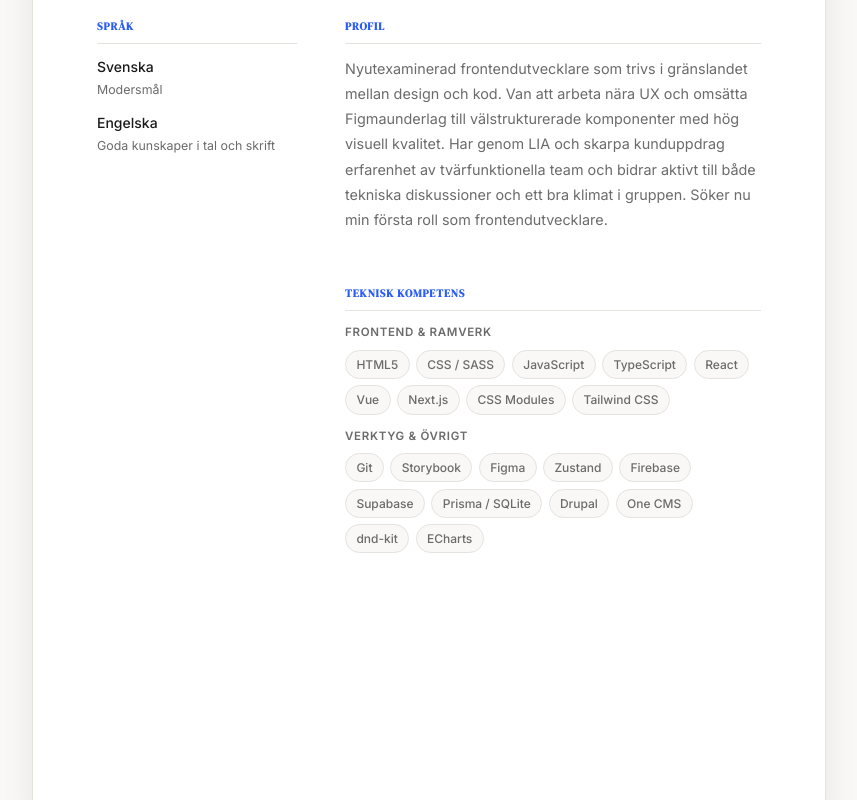
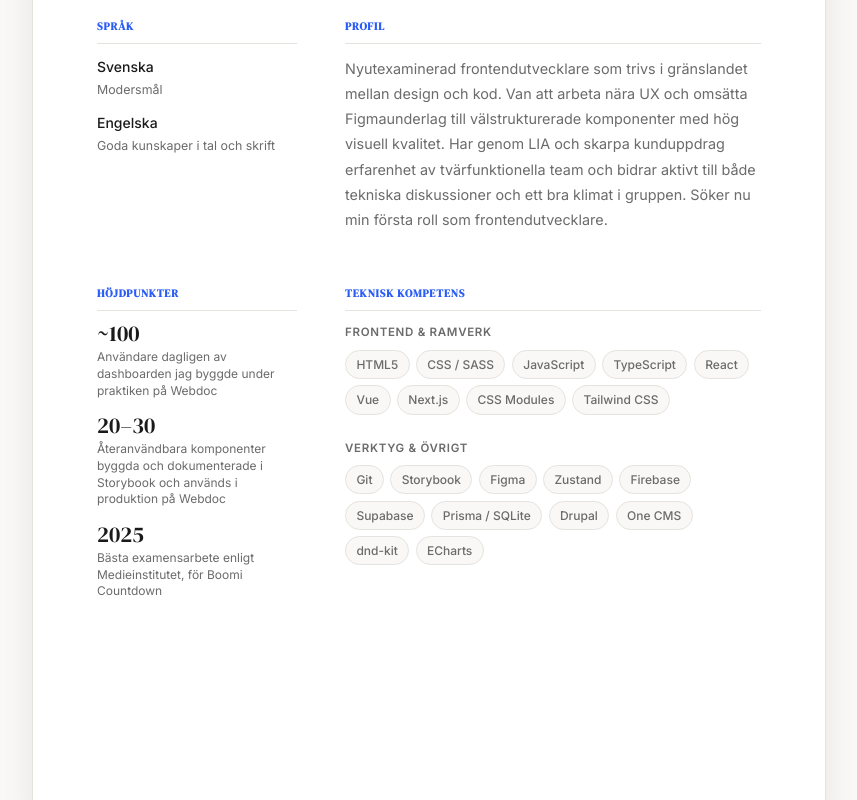
Before and after one commit to kaspvik/kaspervikstrom, a Next.js app: page /cv in a window 1280 px wide. Shown: the part 433-1233 px from the top of the page, without its empty margins (211-1068 px from the left). Built offline with nearby package versions, Linux system fonts and the light colour scheme.

Commit message:
Add highlights section with statistics to CV page; enhance layout and styling for better presentation

```diff
--- a/src/app/cv/cv.module.css
+++ b/src/app/cv/cv.module.css
@@ -250,6 +250,33 @@
   margin: 0;
 }
 
+/* ── Highlights (sidebar stats) ──────────────────────── */
+.statsColumn {
+  display: flex;
+  flex-direction: column;
+  gap: 1rem;
+}
+
+.statItem {
+  display: flex;
+  flex-direction: column;
+  gap: 0.2rem;
+}
+
+.statNumber {
+  font-family: var(--font-display);
+  font-size: 1.4rem;
+  font-weight: 400;
+  color: var(--color-text);
+  line-height: 1;
+}
+
+.statLabel {
+  font-size: 0.75rem;
+  line-height: 1.4;
+  color: var(--color-text-muted);
+}
+
 /* ── Skill blocks ────────────────────────────────────── */
 .skillBlock {
   display: flex;
@@ -493,7 +520,7 @@
     border-radius: 0;
     page-break-after: always;
     break-after: page;
-    padding: 16mm 20mm;
+    padding: 56px 64px 64px;
     print-color-adjust: exact;
     -webkit-print-color-adjust: exact;
   }
--- a/src/app/cv/page.tsx
+++ b/src/app/cv/page.tsx
@@ -234,6 +234,33 @@ export default function CVPage() {
                 </span>
               </div>
             </section>
+
+            <section className={styles.section} style={{ marginTop: "4.8rem" }}>
+              <h2 className={styles.sectionLabel}>Höjdpunkter</h2>
+              <div className={styles.statsColumn}>
+                <div className={styles.statItem}>
+                  <span className={styles.statNumber}>~100</span>
+                  <span className={styles.statLabel}>
+                    Användare dagligen av dashboarden jag byggde under praktiken
+                    på Webdoc
+                  </span>
+                </div>
+                <div className={styles.statItem}>
+                  <span className={styles.statNumber}>20–30</span>
+                  <span className={styles.statLabel}>
+                    Återanvändbara komponenter byggda och dokumenterade i
+                    Storybook och används i produktion på Webdoc
+                  </span>
+                </div>
+                <div className={styles.statItem}>
+                  <span className={styles.statNumber}>2025</span>
+                  <span className={styles.statLabel}>
+                    Bästa examensarbete enligt Medieinstitutet, för Boomi
+                    Countdown
+                  </span>
+                </div>
+              </div>
+            </section>
           </aside>
 
           <div className={styles.main}>
@@ -264,7 +291,9 @@ export default function CVPage() {
                   ))}
                 </div>
               </div>
-              <div className={styles.skillBlock}>
+              <div
+                className={styles.skillBlock}
+                style={{ marginTop: "0.75rem" }}>
                 <span className={styles.skillGroupLabel}>Verktyg & övrigt</span>
                 <div className={styles.tags}>
                   {techTools.map((s) => (
```
